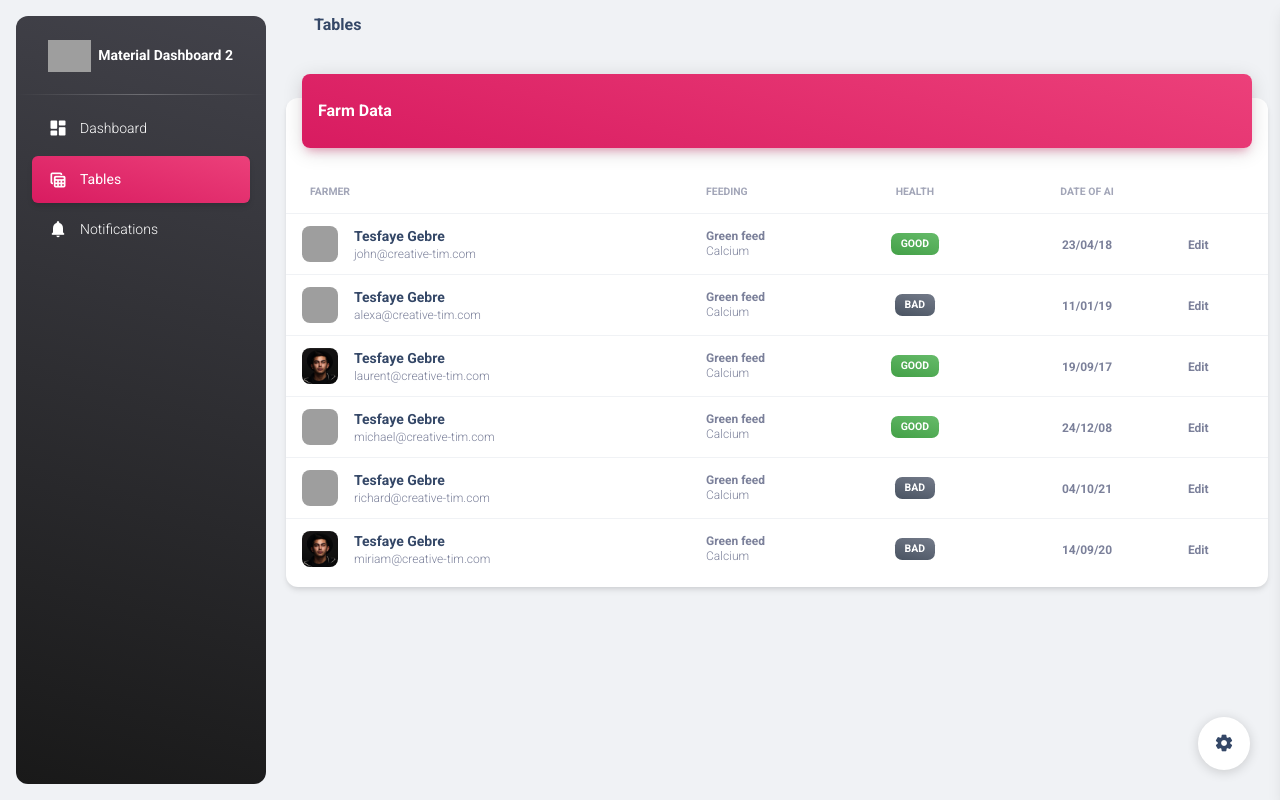
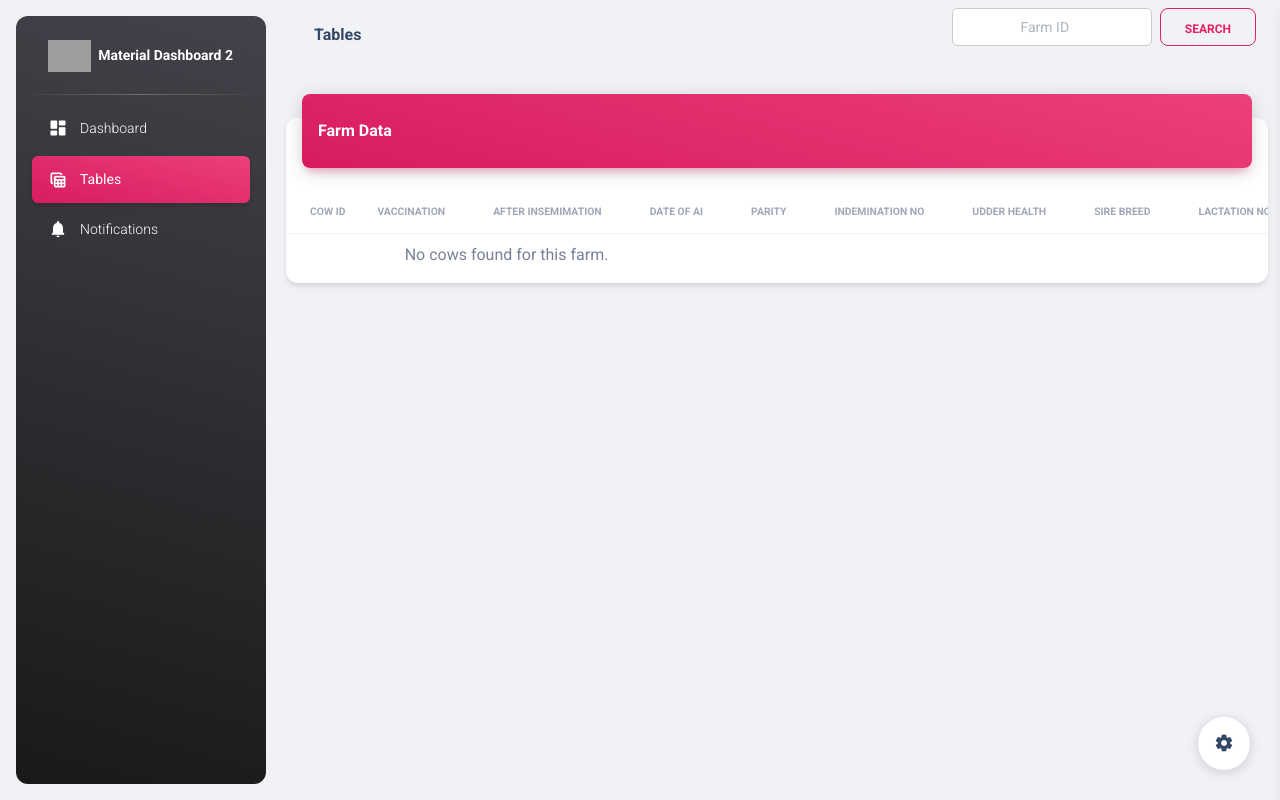
Before and after one commit to Ephrem758/Cowsville, a Django app: page /tables/ in a window 1280 px wide. Run offline with Django 4.2, Linux system fonts and the light colour scheme; some libraries are stand-ins or nearby versions; grey boxes are pictures that could not be loaded.

Commit message:
table page integrated

```diff
--- a/farm_data/templates/myapp/tables.html
+++ b/farm_data/templates/myapp/tables.html
@@ -140,6 +140,24 @@
         </nav>
 
       </div>
+      {% comment %} search bar  {% endcomment %}
+      <form class="d-flex" method="GET" action="{% url 'search_farm' %}">
+        <input type="hidden" name="page" value="tables">
+        <input class="form-control me-2" type="search" name="farm_id" placeholder="Farm ID" aria-label="search"
+               style="border: 1px solid #ccc; text-align: center; color: black;
+                      background-color: white; border-radius: 5px; width: 200px; height: 38px;">
+        <button class="btn btn-outline-primary" type="submit" style="height: 38px;">search</button>
+    </form>
+
+
+    <style>
+      /* Add styles for the placeholder */
+      input::placeholder {
+          color: #888; /* Lighter gray for better visibility */
+          font-weight: normal; /* Normal weight for placeholder */
+      }
+      </style>
+      {% comment %} end of farm ID search bar {% endcomment %}
     </nav>
     <!-- End Navbar -->
     <div class="container-fluid py-4">
@@ -156,14 +174,47 @@
                 <table class="table align-items-center mb-0">
                   <thead>
                     <tr>
-                      <th class="text-uppercase text-secondary text-xxs font-weight-bolder opacity-7">Farmer</th>
-                      <th class="text-uppercase text-secondary text-xxs font-weight-bolder opacity-7 ps-2">Feeding</th>
-                      <th class="text-center text-uppercase text-secondary text-xxs font-weight-bolder opacity-7">Health</th>
+                      <th class="text-uppercase text-secondary text-xxs font-weight-bolder opacity-7">Cow ID</th>
+                      <th class="text-uppercase text-secondary text-xxs font-weight-bolder opacity-7 ps-2">Vaccination</th>
+                      <th class="text-center text-uppercase text-secondary text-xxs font-weight-bolder opacity-7">After Insemimation</th>
                       <th class="text-center text-uppercase text-secondary text-xxs font-weight-bolder opacity-7">Date of AI</th>
+                      <th class="text-center text-uppercase text-secondary text-xxs font-weight-bolder opacity-7">Parity</th>
+                      <th class="text-center text-uppercase text-secondary text-xxs font-weight-bolder opacity-7">indemination no</th>
+                      <th class="text-center text-uppercase text-secondary text-xxs font-weight-bolder opacity-7">Udder health</th>
+                      <th class="text-center text-uppercase text-secondary text-xxs font-weight-bolder opacity-7">Sire breed</th>
+                      <th class="text-center text-uppercase text-secondary text-xxs font-weight-bolder opacity-7">Lactation No</th>
+                      <th class="text-center text-uppercase text-secondary text-xxs font-weight-bolder opacity-7">Gyn status</th>
                       <th class="text-secondary opacity-7"></th>
                     </tr>
                   </thead>
+
+
                   <tbody>
+                    {% if animal %}
+                        {% for a in animal %}
+                            <tr>
+                                <td>{{ a.cow_id }}</td>
+                                <td>{{ a.vaccination_date }}</td>
+                                <td class="text-center">{{ a.after_insemination }}</td>
+                                <td class="text-center">{{ a.date_of_ai }}</td>
+                                <td class="text-center">{{ a.parity }}</td>
+                                <td class="text-center">{{ a.insem_no }}</td>
+                                <td class="text-center">{{ a.udder_health  }}</td>
+                                <td class="text-center">{{ a.breed  }}</td>
+                                <td class="text-center">{{ a.lactation_no  }}</td>
+                                <td class="text-center">{{ a.gyn_status  }}</td>
+                            </tr>
+                        {% endfor %}
+                    {% else %}
+                        <tr>
+                            <td colspan="4" class="text-center">No cows found for this farm.</td>
+                        </tr>
+                    {% endif %}
+                </tbody>
+
+                  {% comment %} old body {% endcomment %}
+
+                  {% comment %} <tbody>
                     <tr>
                       <td>
                         <div class="d-flex px-2 py-1">
@@ -332,7 +383,11 @@
                         </a>
                       </td>
                     </tr>
-                  </tbody>
+                  </tbody> {% endcomment %}
+
+                  {% comment %} old body {% endcomment %}
+
+
                 </table>
               </div>
             </div>
--- a/myapp/views.py
+++ b/myapp/views.py
@@ -67,43 +67,94 @@
 from django.shortcuts import render, get_object_or_404
 from .models import Farm
 
+
+# used to handle the search but not for the table
+
+# def search_farm(request):
+#     farm = None
+#     if 'farm_id' in request.GET:
+#         farm_id = request.GET['farm_id']
+#         try:
+#             farm = Farm.objects.get(farm_id=farm_id)
+#         except Farm.DoesNotExist:
+#             farm = None
+
+#     return render(request, 'dashboard.html', {'farm': farm})
+
+
+
+
 def search_farm(request):
     farm = None
+    animal = []  # Use `animal` as the key to match other pages
     if 'farm_id' in request.GET:
         farm_id = request.GET['farm_id']
         try:
             farm = Farm.objects.get(farm_id=farm_id)
+            # Fetch all animals related to this farm
+            animal = list(Animal.objects.filter(farm_id=farm))
         except Farm.DoesNotExist:
             farm = None
 
-    return render(request, 'dashboard.html', {'farm': farm})
+    # Determine the page to render based on a query parameter (default to dashboard)
+    page = request.GET.get('page', 'dashboard')
+    template_name = 'tables.html' if page == 'tables' else 'dashboard.html'
 
+    return render(request, template_name, {'farm': farm, 'animal': animal})
+
+
+
+
+# itterable
+# def search_animal(request):
+#     animal = None
+
+#     # Check if a specific cow_id is provided
+#     if 'cow_id' in request.GET and request.GET['cow_id']:
+#         cow_id = request.GET['cow_id']
+#         try:
+#             animal = [Animal.objects.get(cow_id=cow_id)]  # Wrap in a list to make it iterable
+#         except Animal.DoesNotExist:
+#             animal = []  # Empty list if no matching animal is found
+#     else:
+#         # If no cow_id is provided, retrieve all animals
+#         animal = list(Animal.objects.all())
+
+#     return render(request, 'dashboard.html', {'animal': animal})
+
+
+
+# both iterable and non-iterable
+# def search_animal(request):
+#     animal = []
+
+#     # Check if a specific cow_id is provided
+#     if 'cow_id' in request.GET and request.GET['cow_id']:
+#         cow_id = request.GET['cow_id']
+#         try:
+#             # Retrieve a single animal object and wrap it in a list to make it iterable
+#             animal_instance = Animal.objects.get(cow_id=cow_id)
+#             animal = [animal_instance]
+#         except Animal.DoesNotExist:
+#             animal = []  # Empty list if no matching animal is found
+#     else:
+#         # If no cow_id is provided, retrieve all animals
+#         animal = list(Animal.objects.all())
+
+#     return render(request, 'dashboard.html', {'animal': animal})
+
+
+
+# non-iterable
 def search_animal(request):
     animal = None
-
-    # Check if a specific cow_id is provided
-    if 'cow_id' in request.GET and request.GET['cow_id']:
+    if 'cow_id' in request.GET:
         cow_id = request.GET['cow_id']
         try:
-            animal = [Animal.objects.get(cow_id=cow_id)]  # Wrap in a list to make it iterable
+            animal = Animal.objects.get(cow_id=cow_id)
         except Animal.DoesNotExist:
-            animal = []  # Empty list if no matching animal is found
-    else:
-        # If no cow_id is provided, retrieve all animals
-        animal = list(Animal.objects.all())
-
+            animal = None
     return render(request, 'dashboard.html', {'animal': animal})
-
-
-# def search_animal(request):
-#     animal = None
-#     if 'cow_id' in request.GET:
-#         cow_id = request.GET['cow_id']
-#         try:
-#             animal = Animal.objects.get(cow_id=cow_id)
-#         except Animal.DoesNotExist:
-#             animal = None
-#     return render(request, 'dashboard.html', {'animal': animal})
 
 
 
```
Also changed, not shown: farm_data/templates/myapp/dashboard.html (+46 -16 lines).
